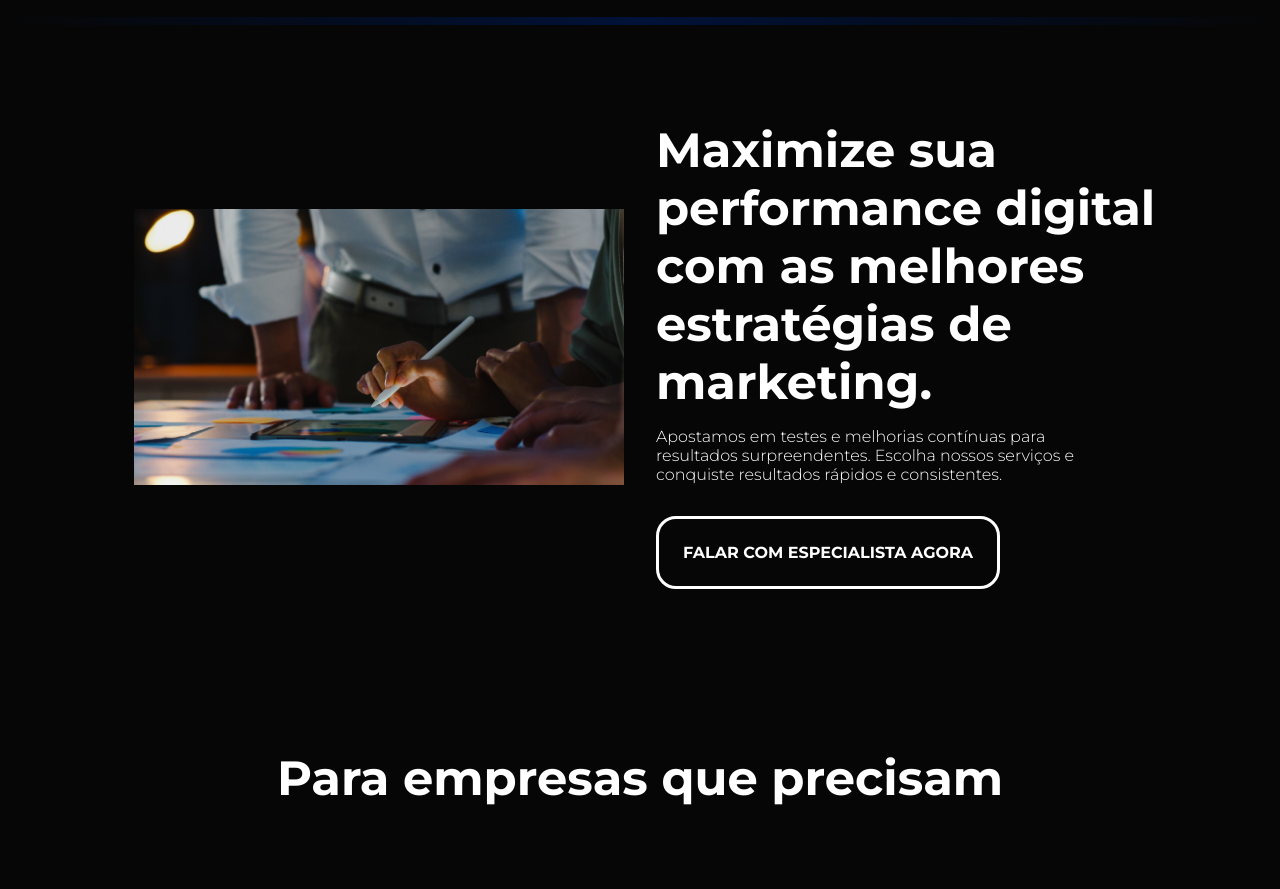
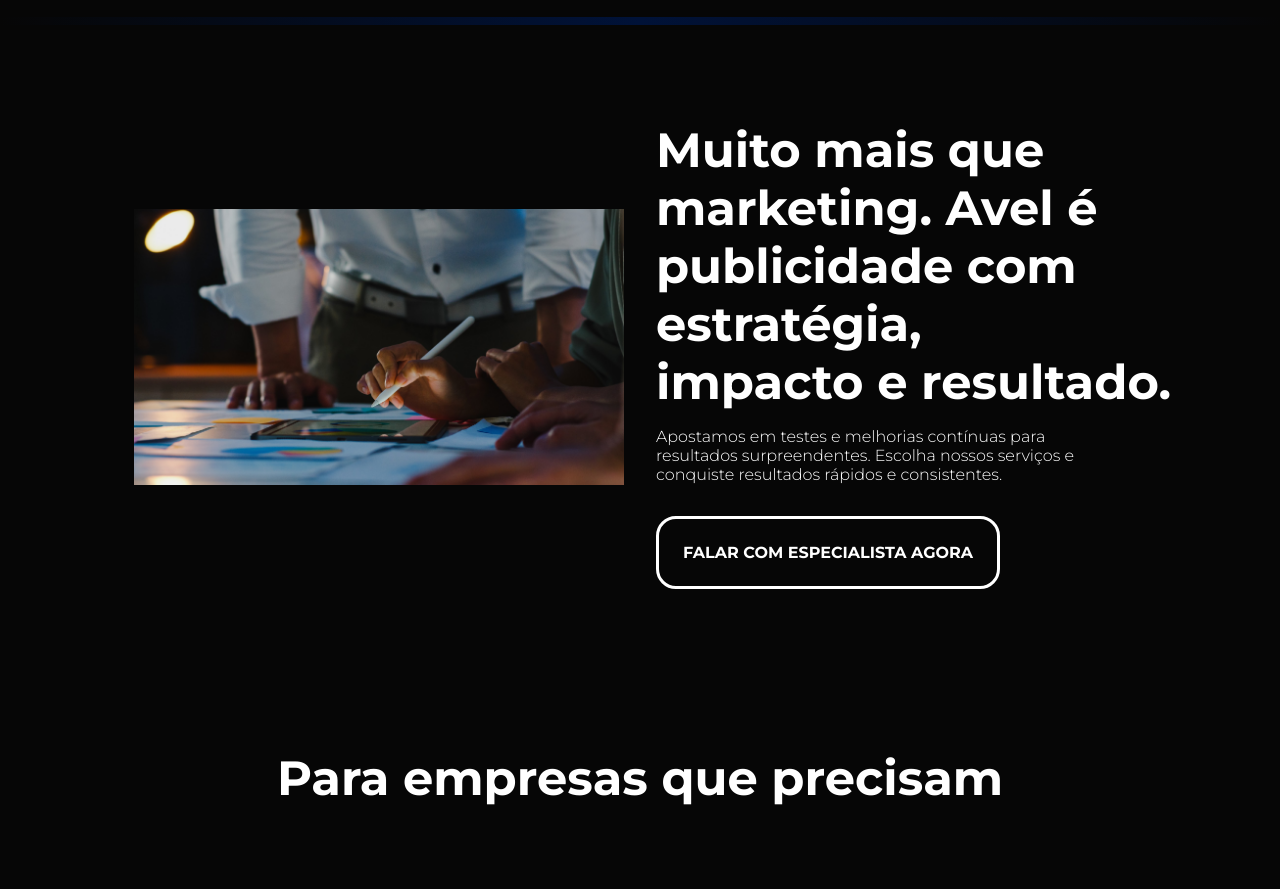
Before and after one commit to AvelDigital/Avel-Digital, a Next.js app: page / in a window 1280 px wide. Shown: the part 2080-2969 px from the top of the page. Built offline with nearby package versions, Linux system fonts and the light colour scheme; no server answers.

Commit message:
Update index.tsx

```diff
--- a/components/About/index.tsx
+++ b/components/About/index.tsx
@@ -17,7 +17,7 @@
                     <Image unoptimized src={ImageSRC} alt="Imagem agencia"/>
                 </Left>
                 <Right>
-                    <Title>Maximize sua performance digital com as melhores estratégias de marketing.</Title>
+                    <Title>Muito mais que marketing. Avel é publicidade com estratégia, impacto e resultado.</Title>
                     <Description>Apostamos em testes e melhorias contínuas para resultados surpreendentes. Escolha nossos serviços e conquiste resultados rápidos e consistentes.</Description>
                     {CTA && <ButtonLink $primary="secondary" $secondary="primary" href="#form">FALAR COM ESPECIALISTA AGORA</ButtonLink>}
                 </Right>
```
